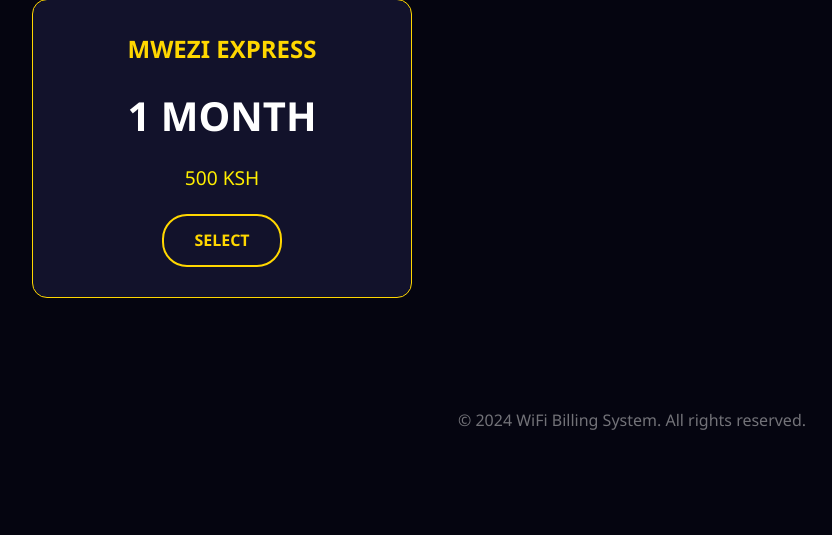
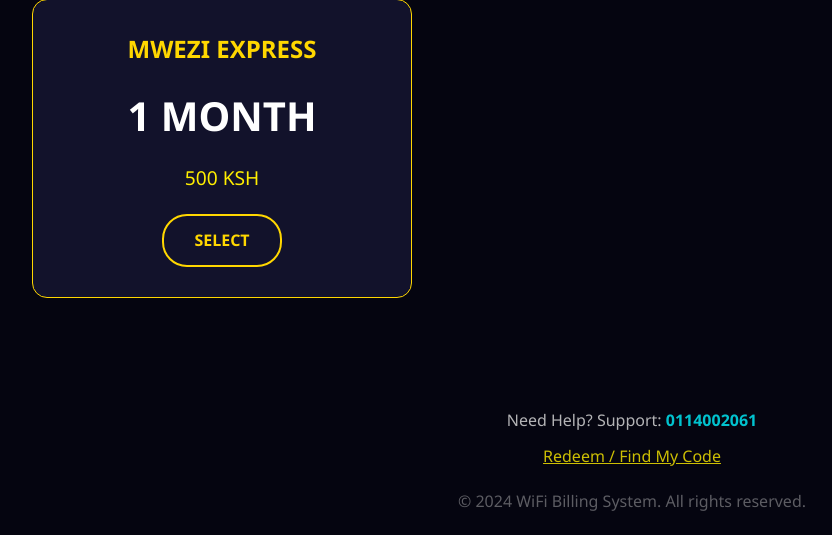
Before and after one commit to Gathirwa04/WIFI-BILLING-2.0, a Flask app: page / in a window 1280 px wide. Shown: the part 1403-1938 px from the top of the page, without its empty margins (8-840 px from the left). Before the commit the page ends 1833 px from the top, so only its background shows below. Run offline with Flask 3, Linux system fonts and the light colour scheme.

Commit message:
Feature: Added Support Contact and Redeem Page

```diff
--- a/app.py
+++ b/app.py
@@ -168,6 +168,26 @@ def check_payment(checkout_request_id):
         })
     return jsonify({'status': 'NotFound'})
 
+@app.route('/redeem', methods=['GET', 'POST'])
+def redeem():
+    if request.method == 'POST':
+        mpesa_code = request.form.get('mpesa_code')
+        if not mpesa_code:
+            flash('Please enter a code')
+            return redirect(url_for('redeem'))
+
+        transaction = Transaction.query.filter_by(mpesa_receipt_number=mpesa_code).first()
+
+        if transaction:
+            if transaction.status == 'Completed':
+                return render_template('success.html', access_code=transaction.access_code)
+            else:
+                flash(f'Transaction found but status is: {transaction.status}')
+        else:
+            flash('Invalid M-PESA Code. Please check and try again.')
+
+    return render_template('redeem.html')
+
 @app.route('/success')
 def success():
     access_code = request.args.get('code')
--- a/templates/base.html
+++ b/templates/base.html
@@ -1,5 +1,6 @@
 <!DOCTYPE html>
 <html lang="en">
+
 <head>
     <meta charset="UTF-8">
     <meta name="viewport" content="width=device-width, initial-scale=1.0">
@@ -8,6 +9,7 @@
     <link href="https://fonts.googleapis.com/css2?family=Orbitron:wght@400;700&display=swap" rel="stylesheet">
     <script src="{{ url_for('static', filename='js/main.js') }}" defer></script>
 </head>
+
 <body>
     <header>
         <div class="container">
@@ -31,9 +33,17 @@
     </main>
 
     <footer>
-        <div class="container" style="text-align: center; margin-top: 50px; opacity: 0.5;">
-            <p>&copy; 2024 WiFi Billing System. All rights reserved.</p>
+        <div class="container" style="text-align: center; margin-top: 50px; opacity: 0.8;">
+            <p style="margin-bottom: 10px;">
+                Need Help? Support: <a href="tel:0114002061"
+                    style="color: var(--primary); text-decoration: none; font-weight: bold;">0114002061</a>
+            </p>
+            <p style="margin-bottom: 20px;">
+                <a href="{{ url_for('redeem') }}" style="color: var(--accent);">Redeem / Find My Code</a>
+            </p>
+            <p style="opacity: 0.5;">&copy; 2024 WiFi Billing System. All rights reserved.</p>
         </div>
     </footer>
 </body>
+
 </html>
```
Also changed, not shown: templates/redeem.html (added, +22 -0 lines). Lines whose indentation alone changed are shown as unchanged.
